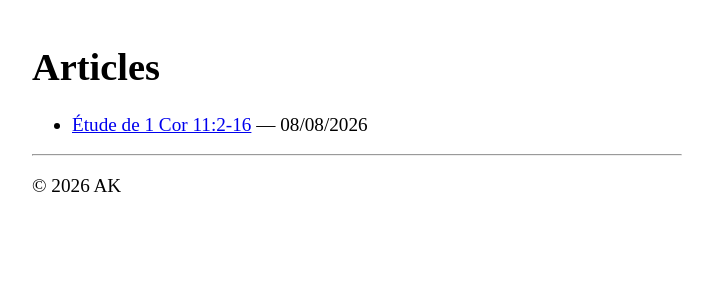
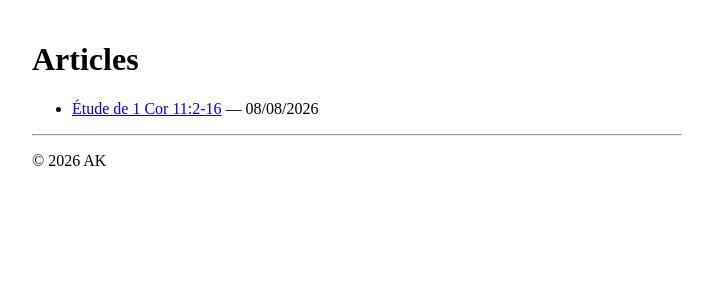
Before and after one commit to arnkoe/1-cor-11, a Jekyll site: the page built from index.md, in a window 1280 px wide. Shown: the top 300 px of the page, without its empty margins (283-996 px from the left). Built offline with Jekyll 4.4.1, drawn with Linux system fonts in a browser that asks for light colours.

Commit message:
Retirer la police et l'interligne du body
Co-Authored-By: Claude Sonnet 5 <noreply@anthropic.com>

```diff
--- a/assets/style.css
+++ b/assets/style.css
@@ -2,5 +2,4 @@ body {
   margin: 0 auto;
   max-width: 650px;
   padding: 20px 10px;
-  font: 1.2em/1.1 serif;
 }
```
